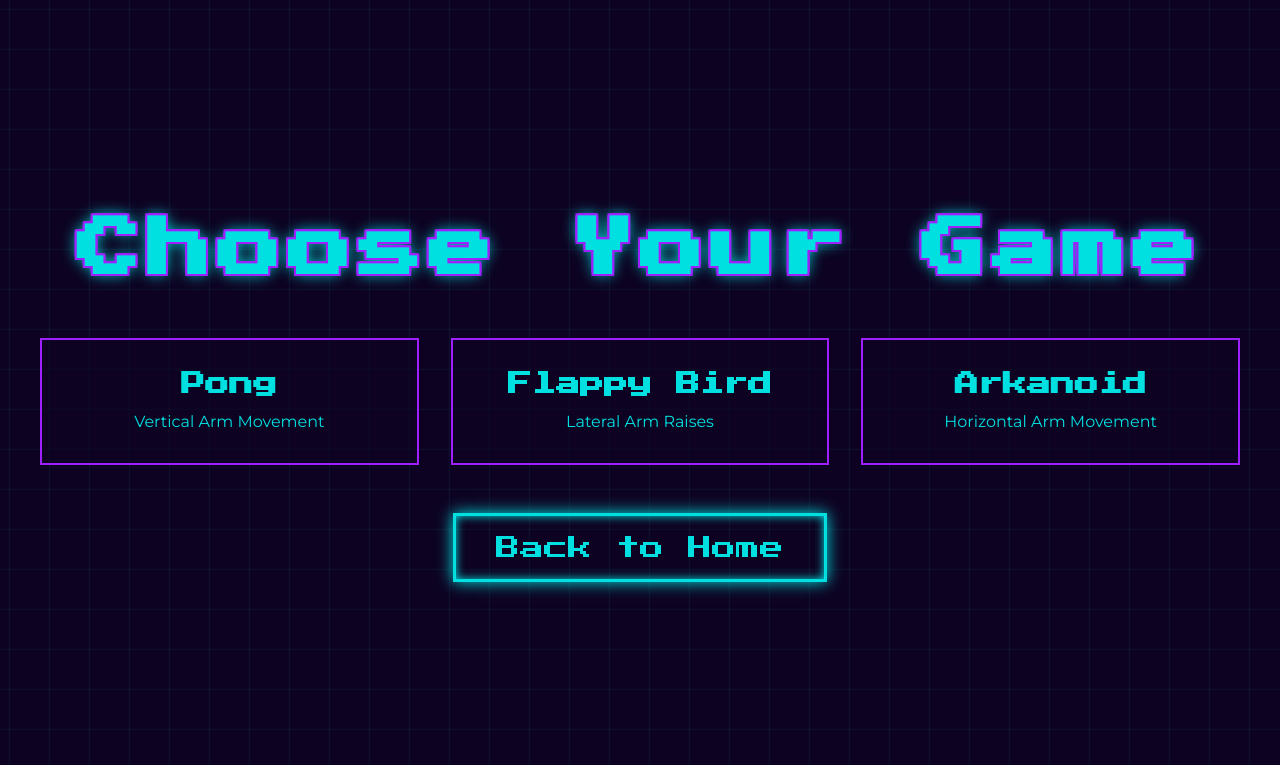
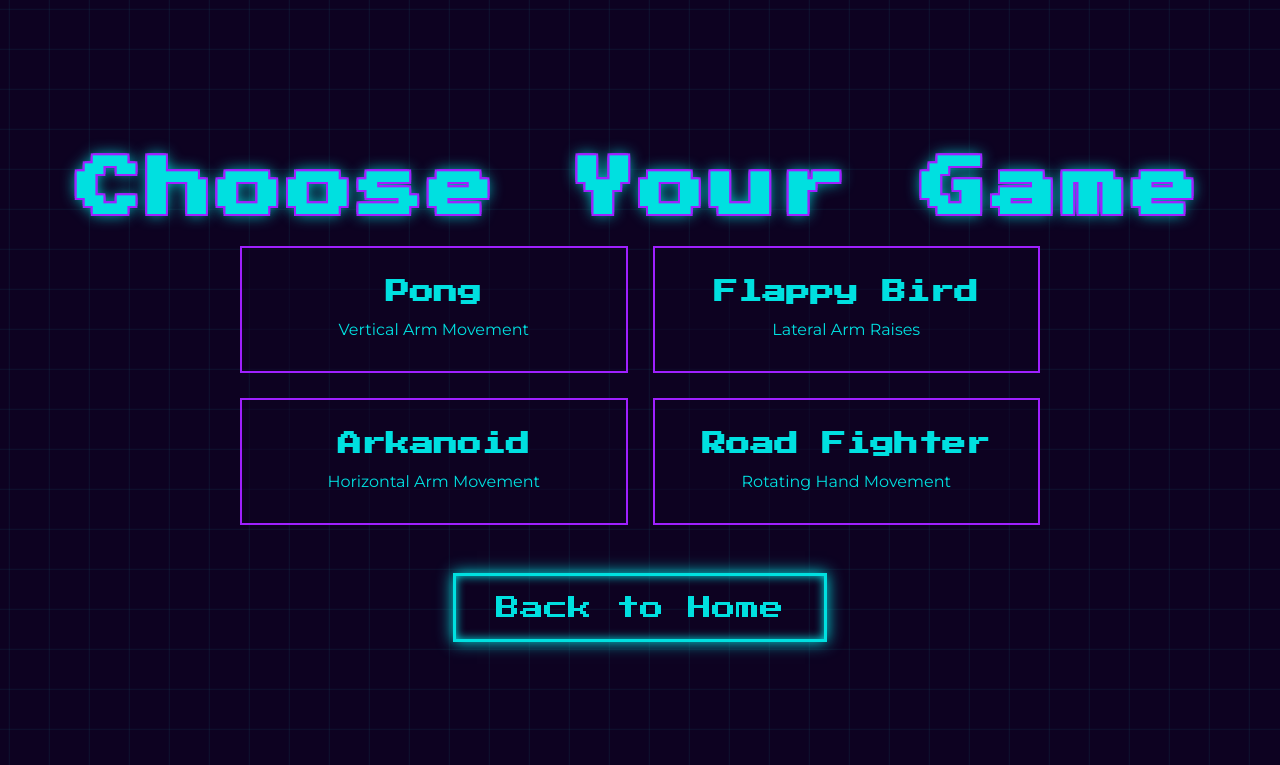
Before and after one commit to jceltruda/Rehab-Games, a Django app: page /select/ in a window 1280 px wide. Shown: the top 765 px of the page. Run offline with Django 4.2, Linux system fonts and the light colour scheme.

Commit message:
road fighter pre vision

```diff
--- a/RehabGames/app/templates/game_select.html
+++ b/RehabGames/app/templates/game_select.html
@@ -7,6 +7,15 @@
     <title>Rehab Games - Select Game</title>
     <link rel="stylesheet" href="{% static 'css/main.css' %}">
 </head>
+<style>
+    .game-grid{
+        display: grid;
+        grid-template-columns: repeat(2, 1fr);
+        gap: 25px;
+        max-width: 800px;
+        margin: 0 auto;
+    }
+</style>
 <body>
     <h1>Choose Your Game</h1>
     <div class="game-grid">
@@ -22,6 +31,10 @@
             <h3>Arkanoid</h3>
             <p>Horizontal Arm Movement</p>
         </a>
+        <a href="{% url 'game_road_fighter' %}" class="game-card">
+            <h3>Road Fighter</h3>
+            <p>Rotating Hand Movement</p>
+        </a>
     </div>
     <a href="/" class="cta-button" style="margin-top: 3rem;">Back to Home</a>
 </body>
```
Also changed, not shown: RehabGames/app/templates/game_road_fighter.html (+5 -5 lines), RehabGames/app/static/driver_car.png (added), RehabGames/app/static/obstacle_car.png (added), RehabGames/app/static/road_background.png (added).
